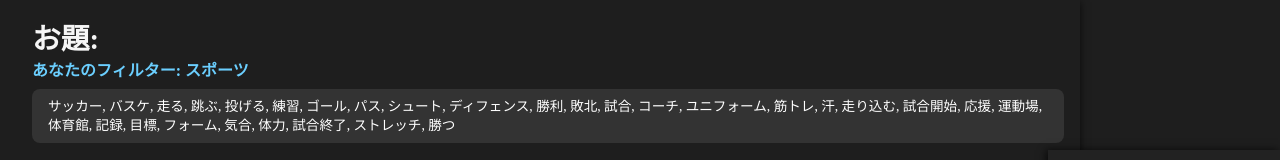
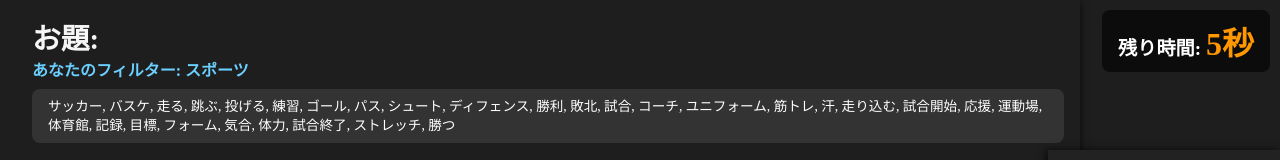
Before and after one commit to kei-0021/filter-battle-2, a React (Vite) app: page /game in a window 1280 px wide. Shown: the top 160 px of the page. Built offline with nearby package versions, Linux system fonts and the light colour scheme; no server answers.

Commit message:
issue #1 タイマーを追加しました

```diff
--- a/src/components/EntryField.tsx
+++ b/src/components/EntryField.tsx
@@ -11,6 +11,8 @@ type EntryFieldProps = {
   allSubmitted: boolean;
   inputRef: React.RefObject<HTMLInputElement>;
   inputHeight: number;
+  onCompositionStart: () => void;
+  onCompositionEnd: () => void;
 };
 
 export const EntryField: React.FC<EntryFieldProps> = ({
@@ -24,6 +26,8 @@ export const EntryField: React.FC<EntryFieldProps> = ({
   allSubmitted,
   inputRef,
   inputHeight,
+  onCompositionStart,
+  onCompositionEnd,
 }) => {
   return (
     <div
@@ -55,6 +59,8 @@ export const EntryField: React.FC<EntryFieldProps> = ({
           value={keyword}
           onChange={onChange}
           onKeyDown={onKeyDown}
+          onCompositionStart={onCompositionStart}
+          onCompositionEnd={onCompositionEnd}
           placeholder="回答を記入"
           style={{
             flex: 1,
--- /dev/null
+++ b/src/components/Timer.tsx
@@ -0,0 +1,60 @@
+import { useEffect, useState } from "react";
+
+type TimerProps = {
+  duration: number;            // 秒数
+  onTimeUp: () => void;        // タイムアップ時のコールバック
+  resetTrigger: any;           // リセットのトリガー（親から渡す依存値）
+  isActive: boolean;           // タイマー動作フラグ（提出済みならfalseなど）
+};
+
+export function Timer({ duration, onTimeUp, resetTrigger, isActive }: TimerProps) {
+  const [timeLeft, setTimeLeft] = useState(duration);
+
+  useEffect(() => {
+    setTimeLeft(duration);
+  }, [duration, resetTrigger]);
+
+  useEffect(() => {
+    if (!isActive) return;
+    if (timeLeft <= 0) {
+      onTimeUp();
+      return;
+    }
+
+    const timerId = setTimeout(() => {
+      setTimeLeft(timeLeft - 1);
+    }, 1000);
+
+    return () => clearTimeout(timerId);
+  }, [timeLeft, isActive, onTimeUp]);
+
+  // 色を割合で決める（半分以上緑、2割超橙、それ以下赤）
+  const percent = timeLeft / duration;
+  const color =
+    percent > 0.5 ? "#4caf50" :
+    percent > 0.2 ? "#ff9800" :
+    "#ff4d4d";
+
+  return (
+    <div
+      style={{
+        position: "fixed",
+        top: "10px",
+        right: "10px",
+        backgroundColor: "rgba(0,0,0,0.6)",
+        padding: "0.5rem 1rem",
+        borderRadius: "8px",
+        color: "white",
+        fontWeight: "bold",
+        zIndex: 1000,
+        userSelect: "none",
+        fontSize: "1.2rem",
+      }}
+    >
+      残り時間:{" "}
+      <span style={{ fontSize: "2rem", color, fontWeight: "900" }}>
+        {timeLeft}秒
+      </span>
+    </div>
+  );
+}
--- /dev/null
+++ b/src/constants.ts
@@ -0,0 +1,14 @@
+/**
+ * ゲーム内でのカード提出に使うタイマーの時間制限（秒）
+ */
+export const SUBMISSION_TIME_LIMIT = 10;
+
+/**
+ * 正しくつついたときに獲得するスコア
+ */
+export const SCORE_CORRECTLY_POKE = 3;
+
+/**
+ * 正しくつつかれたときに減点されるスコア
+ */
+export const SCORE_CORRECTLY_POKED = 1;
--- a/src/pages/Game.tsx
+++ b/src/pages/Game.tsx
@@ -7,6 +7,8 @@ import { PokeInputPopup } from "../components/PokeInputPopup";
 import { ResultPopup } from "../components/ResultPopup";
 import { ScoreBoard } from "../components/ScoreBoard";
 import { SubmittedCardsArea } from "../components/SubmittedCardsArea";
+import { Timer } from "../components/Timer";
+import { SUBMISSION_TIME_LIMIT } from "../constants";
 import filters from "../data/filters.json";
 import { usePlayer } from "../PlayerContext";
 import { Player, SubmittedCardData } from "../types/gameTypes";
@@ -29,6 +31,9 @@ export function Game() {
 
   const [pokeTargetPlayer, setPokeTargetPlayer] = useState<string | null>(null);
   const [pokeResult, setPokeResult] = useState<boolean | null>(null);
+
+  const [playerCount, setPlayerCount] = useState(0);
+  const [timerResetTrigger, setTimerResetTrigger] = useState(0);
 
   const HEADER_HEIGHT = 150;
   const INPUT_HEIGHT = 120;
@@ -72,6 +77,10 @@ export function Game() {
     socket.on("playersUpdate", (updatedPlayers: { name: string; score: number }[]) => {
       console.log("playersUpdateイベント受信:", updatedPlayers);
       setPlayers(updatedPlayers);
+      if (updatedPlayers.length > playerCount) {
+        setTimerResetTrigger((prev) => prev + 1); // リセットトリガー更新
+      }
+      setPlayerCount(updatedPlayers.length);
     });
 
     socket.on("themeUpdate", (newTheme: string) => {
@@ -133,8 +142,11 @@ export function Game() {
     }
   };
 
-  const handleSubmit = () => {
-    if (keyword.trim() && !error) {
+  const handleSubmit = (allowEmpty = false) => {
+    if ((!allowEmpty && !keyword.trim()) || error) {
+      return; // 通常時は空文字禁止、エラーあれば禁止
+    }
+
     const newCard = {
       text: keyword,
       playerName: playerName || "名無し",
@@ -145,6 +157,11 @@ export function Game() {
     socket.emit("submit", newCard);
     setSubmitted(true);
     setKeyword("");
+  };
+
+  const handleTimeUp = () => {
+    if (!submitted) {
+      handleSubmit(true); // 空文字OK
     }
   };
 
@@ -199,6 +216,13 @@ export function Game() {
         filterWords={filters[selectedCategory] || []}
       />
 
+      <Timer
+        duration={SUBMISSION_TIME_LIMIT}
+        onTimeUp={handleTimeUp}
+        resetTrigger={timerResetTrigger}  // ← ここを修正
+        isActive={!submitted && !allSubmitted}
+      />
+
       <SubmittedCardsArea
         cards={submittedCards}
         filters={filters}
@@ -222,6 +246,8 @@ export function Game() {
         allSubmitted={allSubmitted}
         inputRef={inputRef}
         inputHeight={INPUT_HEIGHT}
+        onCompositionStart={handleCompositionStart}
+        onCompositionEnd={handleCompositionEnd}
       />
 
       <PokeInputPopup
--- a/src/server/server.js
+++ b/src/server/server.js
@@ -53,8 +53,8 @@ io.on("connection", (socket) => {
 
   socket.on("pokeResult", ({ attackerName, targetName, isCorrect }) => {
     for (const player of players.values()) {
-      if (player.name === attackerName && isCorrect) player.score += 3;
-      if (player.name === targetName && isCorrect) player.score -= 1;
+      if (player.name === attackerName && isCorrect) player.score += SCORE_CORRECTLY_POKE;
+      if (player.name === targetName && isCorrect) player.score -= SCORE_CORRECTLY_POKED;
     }
     broadcastPlayers();
   });
```
Lines whose indentation alone changed are shown as unchanged.
